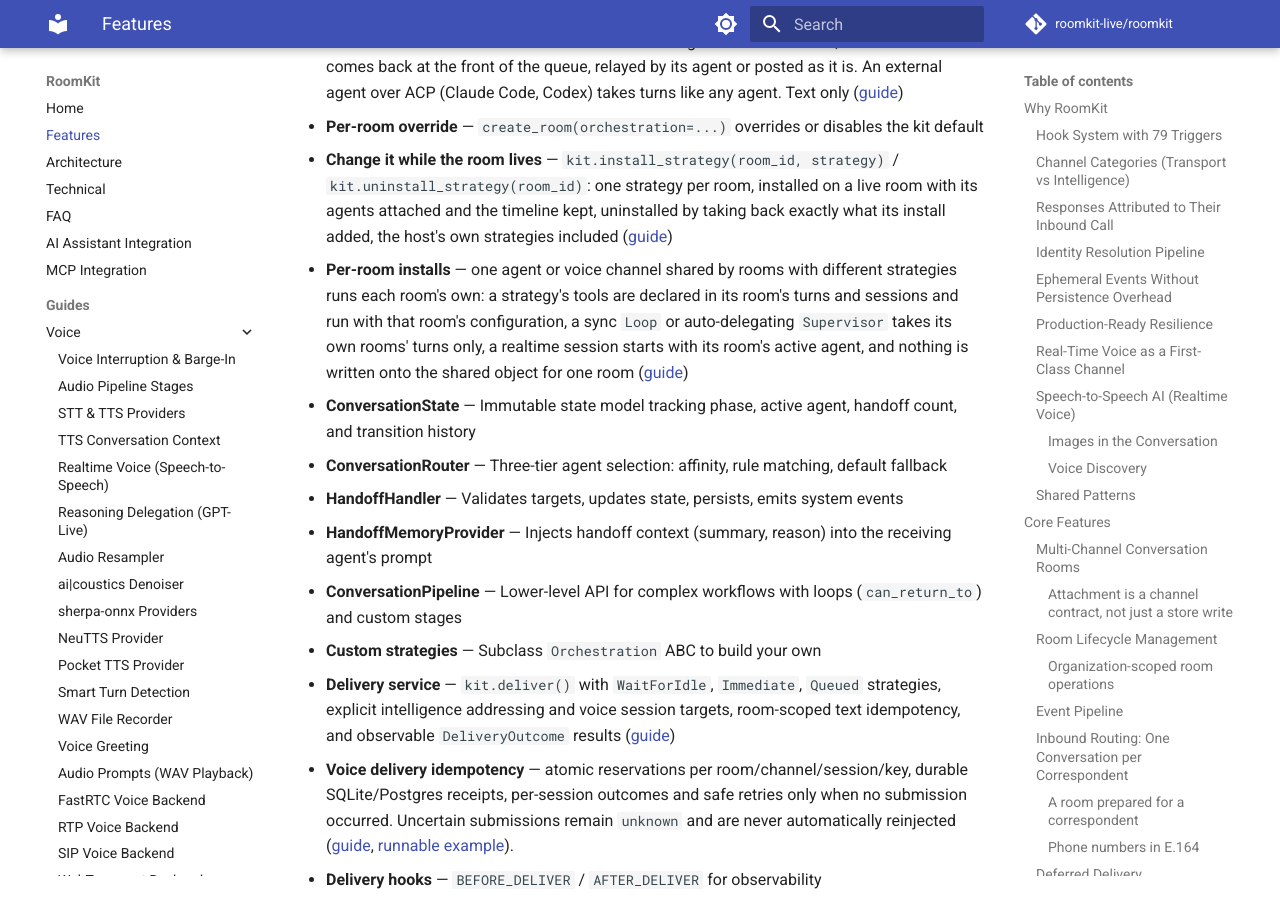
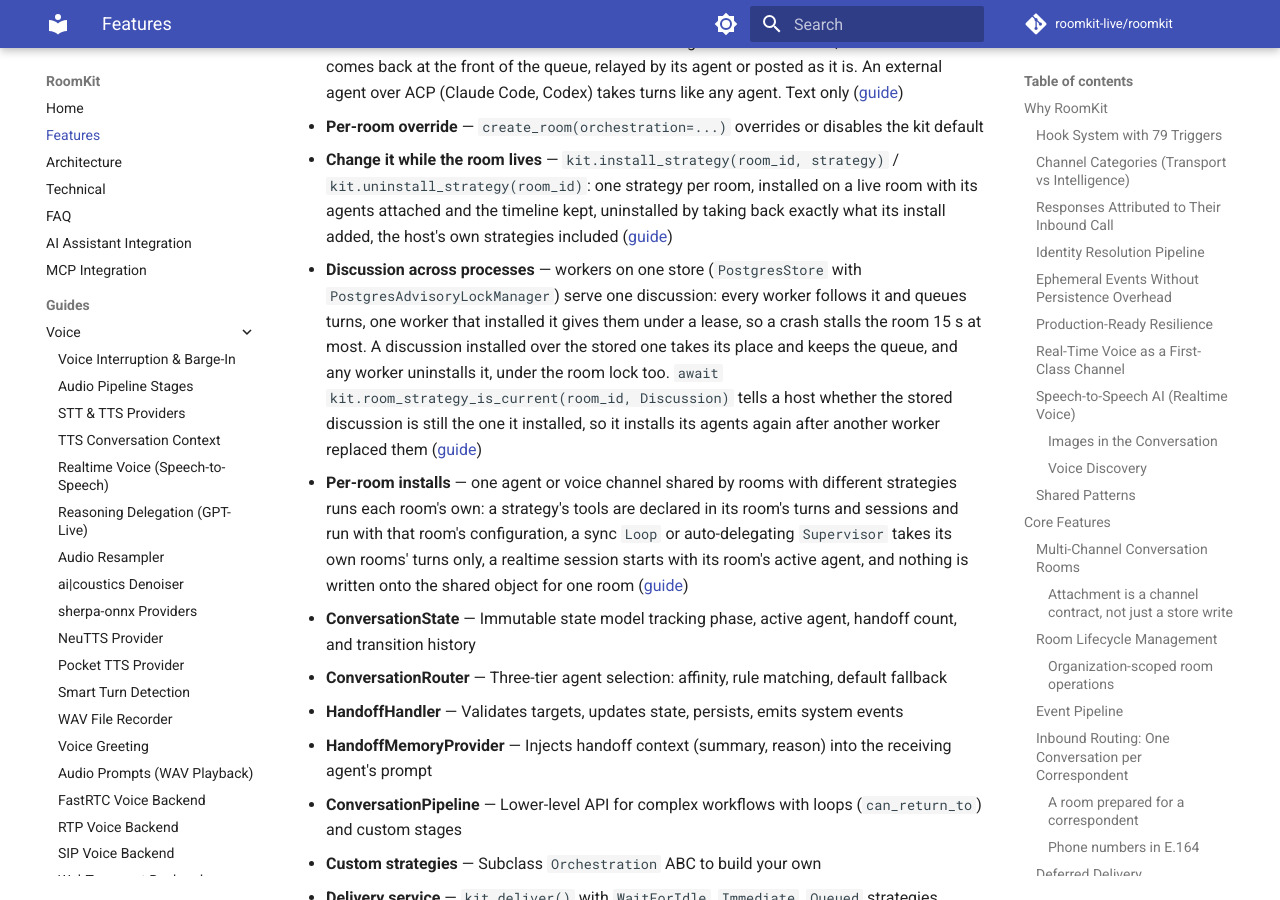
Before and after one commit to roomkit-live/roomkit-docs, an MkDocs documentation site: the page built from docs/features.md, in a window 1280 px wide and 900 px high, scrolled down 48973 px. Built offline with MkDocs 1.6.1 and Material for MkDocs 9.7.7, drawn with Linux system fonts in a browser that asks for light colours; comment, search, counter and statistics services are not loaded; some of the changed text lies outside the part shown.

Commit message:
docs(features): Discussion across processes, room_strategy_is_current included (RMK-779)

```diff
--- a/docs/features.md
+++ b/docs/features.md
@@ -1720,6 +1720,7 @@ Key features:
 - **Discussion** — several agents and people hold one conversation: any agent addresses any other by `@handle` (`handles=`, else its channel id, else its `name`: `agent:<uuid>` ids get `@Jev`), one agent speaks at a time, each turn reading the room as it is when it starts. A person's message asks the agents it names, else the agents that asked that person, else `everyone` (`addressed_only=True` asks only the named); an agent's answer naming another queues it once its turn has ended. Waiting for a person, `listen_only` / `talk_again`, a silence token never streamed, its own `max_depth`, `max_turns` and `done`; `kit.speak_queue()` and `ON_SPEAK_QUEUE` let a console show who speaks and who is next, and `roomkit.console.DiscussionConsole` is that console: a full-screen terminal with the room, a live card per agent and the speak queue. A dispatch policy (`Discussion(dispatch=ClassifierDispatchPolicy(...))`) picks who takes a message that names nobody, in place of asking every agent: 8 turns instead of 32 on eight messages to four agents, live on Jev. Long work runs as tasks, off the floor: a quick question asked meanwhile is answered in 3 to 6 s instead of waiting 31 to 49 s behind it, and the result comes back at the front of the queue, relayed by its agent or posted as it is. An external agent over ACP (Claude Code, Codex) takes turns like any agent. Text only ([guide](guides/discussion.md))
 - **Per-room override** — `create_room(orchestration=...)` overrides or disables the kit default
 - **Change it while the room lives** — `kit.install_strategy(room_id, strategy)` / `kit.uninstall_strategy(room_id)`: one strategy per room, installed on a live room with its agents attached and the timeline kept, uninstalled by taking back exactly what its install added, the host's own strategies included ([guide](guides/orchestration.md#installing-a-strategy-while-the-room-lives))
+- **Discussion across processes** — workers on one store (`PostgresStore` with `PostgresAdvisoryLockManager`) serve one discussion: every worker follows it and queues turns, one worker that installed it gives them under a lease, so a crash stalls the room 15 s at most. A discussion installed over the stored one takes its place and keeps the queue, and any worker uninstalls it, under the room lock too. `await kit.room_strategy_is_current(room_id, Discussion)` tells a host whether the stored discussion is still the one it installed, so it installs its agents again after another worker replaced them ([guide](guides/discussion.md#state-and-processes))
 - **Per-room installs** — one agent or voice channel shared by rooms with different strategies runs each room's own: a strategy's tools are declared in its room's turns and sessions and run with that room's configuration, a sync `Loop` or auto-delegating `Supervisor` takes its own rooms' turns only, a realtime session starts with its room's active agent, and nothing is written onto the shared object for one room ([guide](guides/orchestration.md))
 - **ConversationState** — Immutable state model tracking phase, active agent, handoff count, and transition history
 - **ConversationRouter** — Three-tier agent selection: affinity, rule matching, default fallback
```
